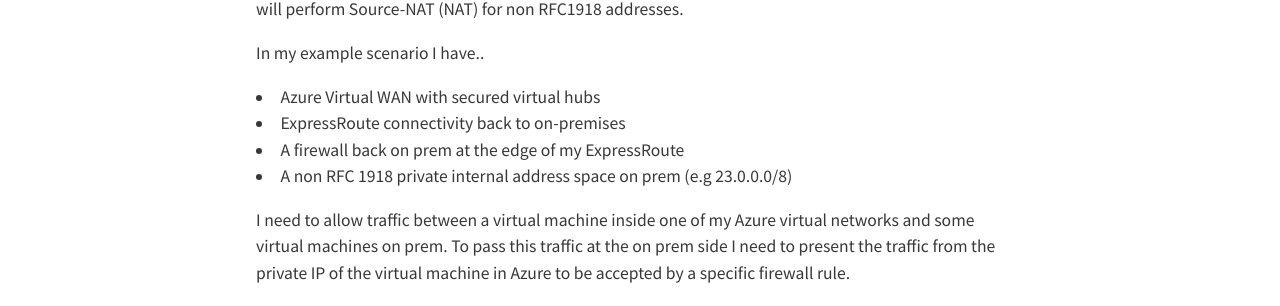
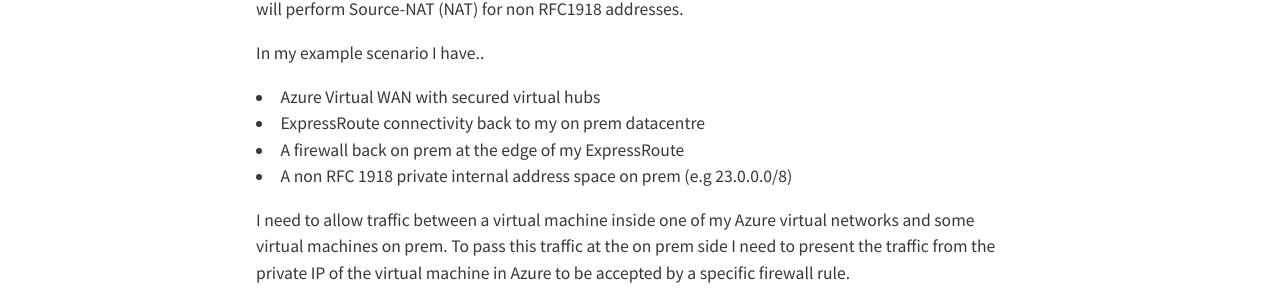
Before and after one commit to rossinthecloud/rossinthecloud.github.io, a Jekyll site: the page built from _posts/2021-08-12-AzureFirewallRFC1918.md, in a window 1280 px wide. Shown: the part 591-897 px from the top of the page. Built offline with Jekyll 4.4.1, drawn with Linux system fonts in a browser that asks for light colours; nearby versions of some CDN libraries; comment, search, counter and statistics services are not loaded.

Commit message:
Add files via upload

```diff
--- a/_posts/2021-08-12-AzureFirewallRFC1918.md
+++ b/_posts/2021-08-12-AzureFirewallRFC1918.md
@@ -17,7 +17,7 @@
 In my example scenario I have..
 
 - Azure Virtual WAN with secured virtual hubs
-- ExpressRoute connectivity back to on-premises
+- ExpressRoute connectivity back to my on prem datacentre
 - A firewall back on prem at the edge of my ExpressRoute
 - A non RFC 1918 private internal address space on prem (e.g 23.0.0.0/8)
 
```
